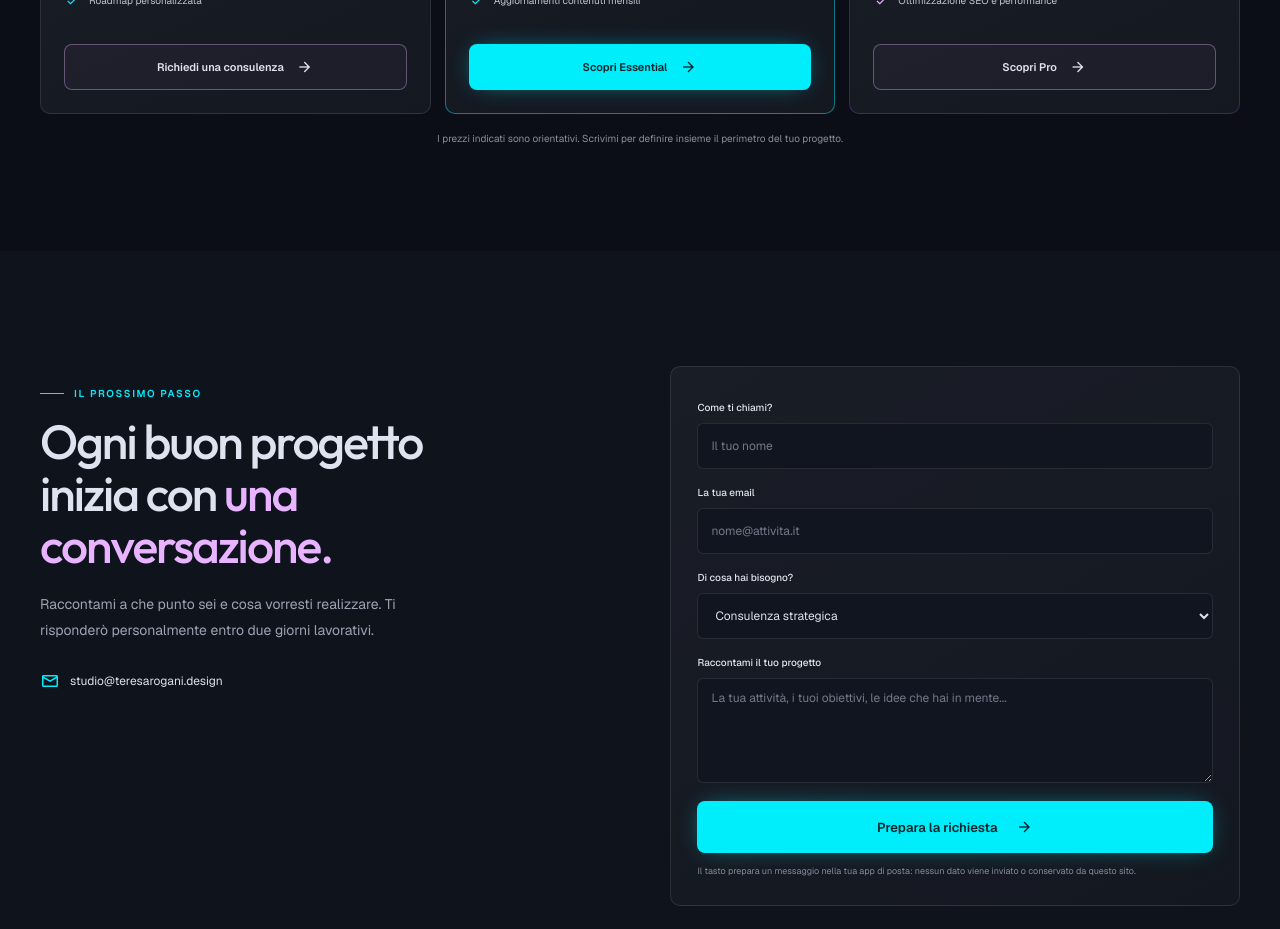
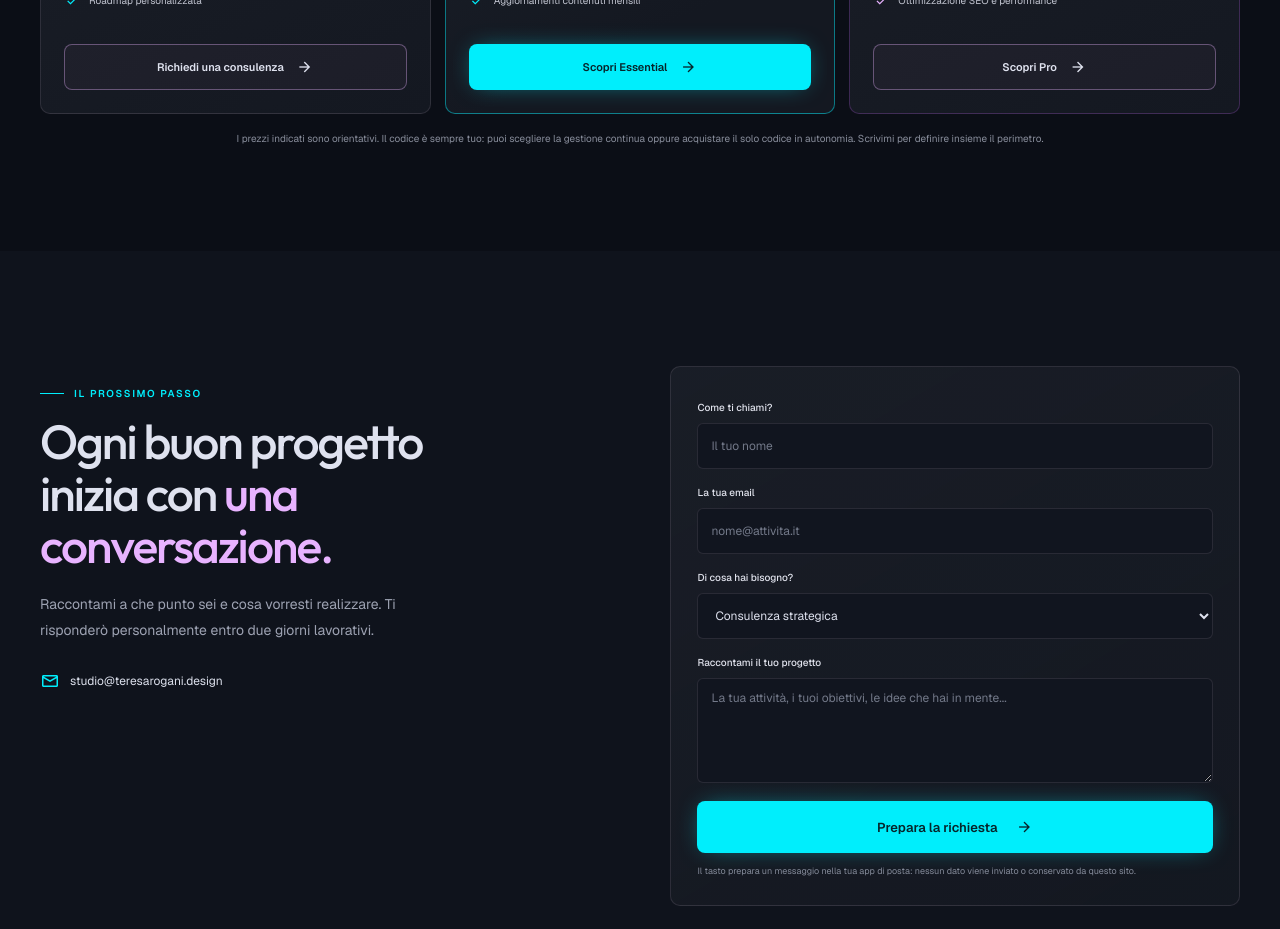
Before and after one commit to Facilissimoweb/app-mia, a React (Vite) app: page / in a window 1280 px wide. Shown: the part 3140-4069 px from the top of the page. Built offline with nearby package versions, Linux system fonts and the light colour scheme.

Commit message:
Chiarita proprieta del codice e opzione acquisto codice in Servizi

```diff
--- a/src/App.jsx
+++ b/src/App.jsx
@@ -546,7 +546,7 @@ function App() {
                 </article>
               ))}
             </div>
-            <p className="pricing-footnote">I prezzi indicati sono orientativi. Scrivimi per definire insieme il perimetro del tuo progetto.</p>
+            <p className="pricing-footnote">I prezzi indicati sono orientativi. Il codice è sempre tuo: puoi scegliere la gestione continua oppure acquistare il solo codice in autonomia. Scrivimi per definire insieme il perimetro.</p>
           </div>
         </section>
 
@@ -565,6 +565,7 @@ function App() {
             <label htmlFor="contact-service">Di cosa hai bisogno?</label>
             <select id="contact-service" name="service" value={service} onChange={(event) => setService(event.target.value)}>
               {plans.map((plan) => <option key={plan.name} value={plan.name}>{plan.name}</option>)}
+              <option value="Acquisto codice sorgente">Acquisto codice sorgente</option>
               <option value="Altro progetto">Altro progetto</option>
             </select>
             <label htmlFor="contact-message">Raccontami il tuo progetto</label>
```
